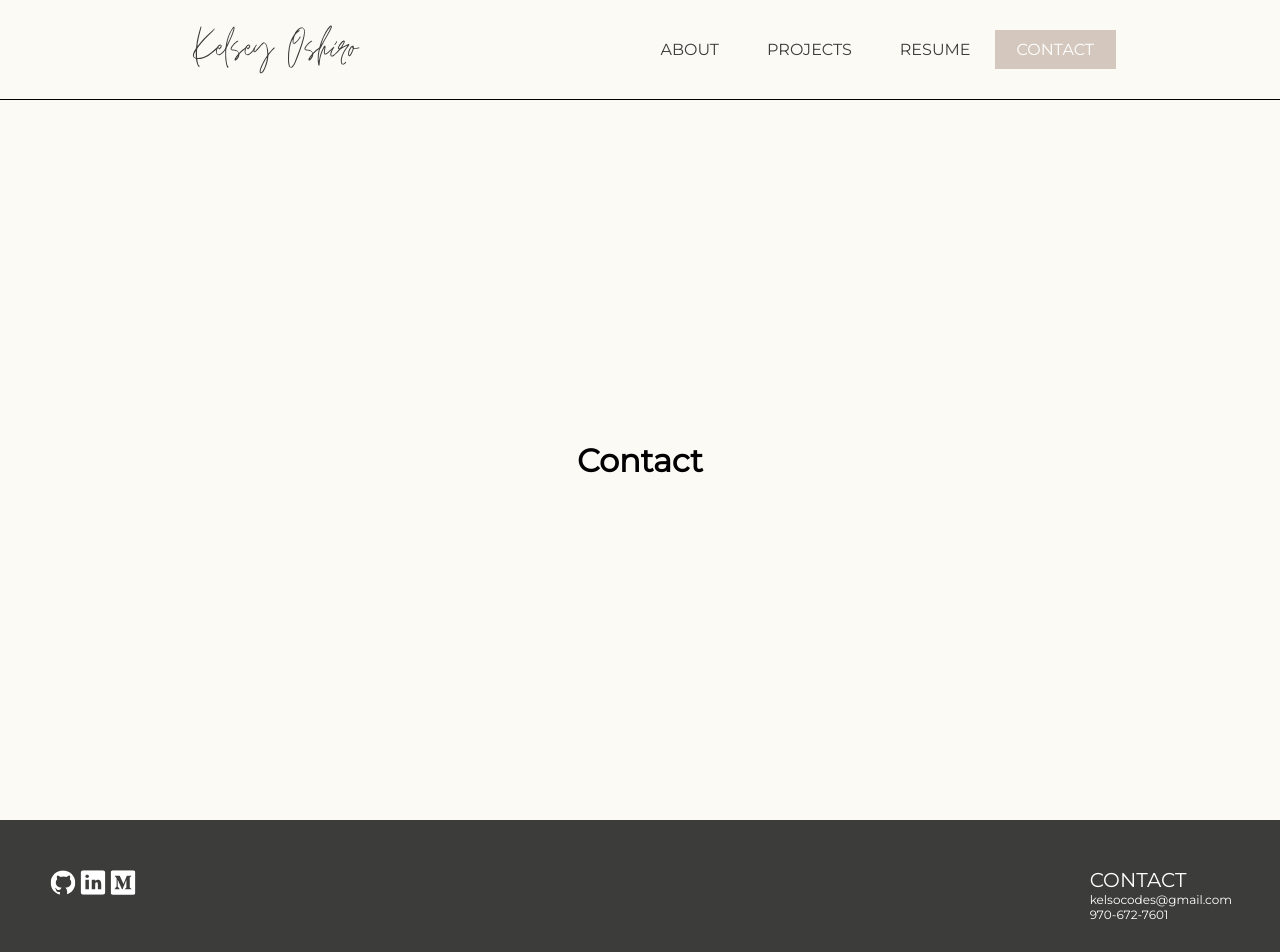
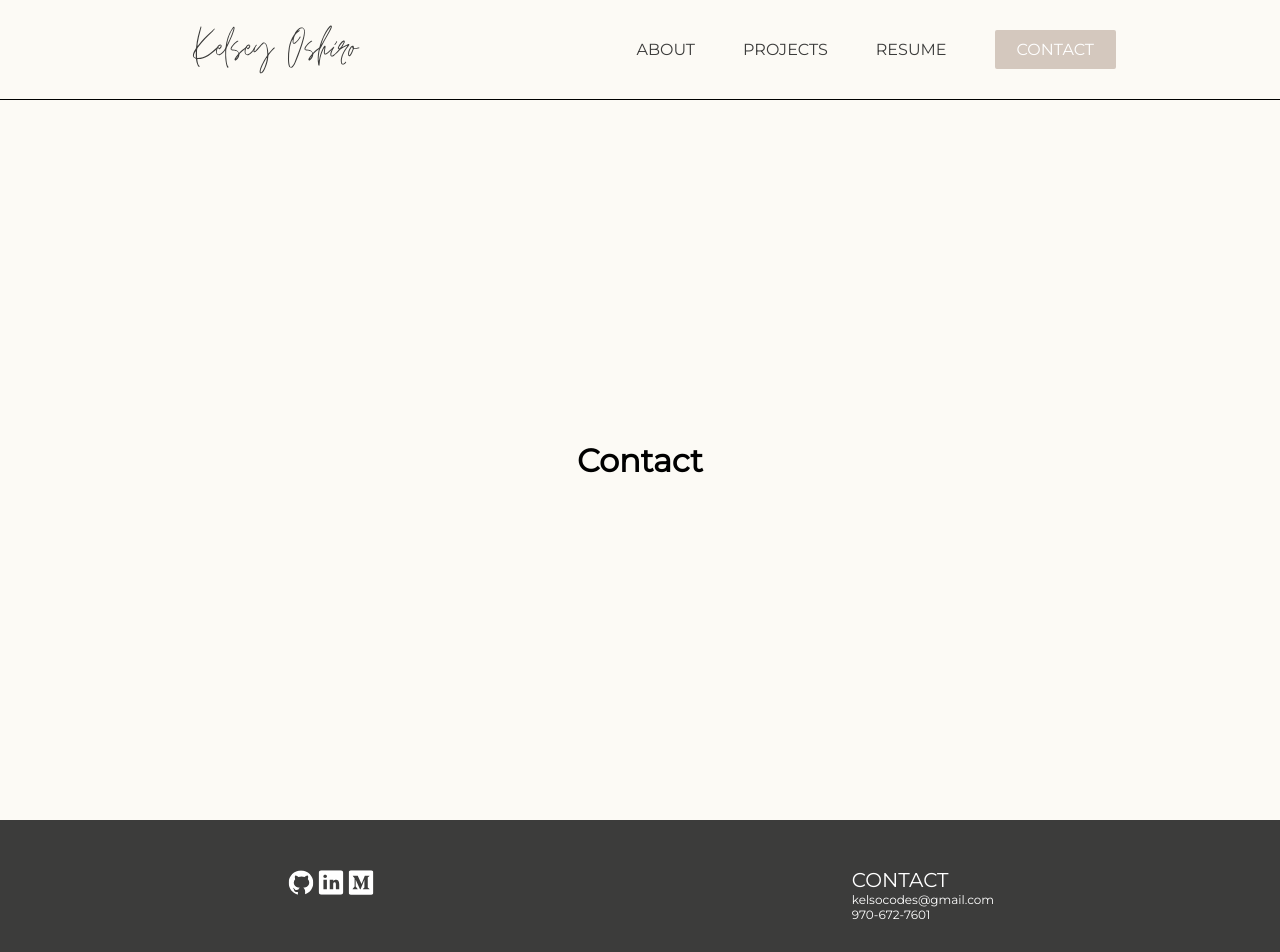
Before and after one commit to kelseymosh/portfolio-site, a React (Create React App) app: page /contact in a window 1280 px wide. Shown: the top 952 px of the page. Built offline with nearby package versions, Linux system fonts and the light colour scheme.

Commit message:
nav bar refactoring

```diff
--- a/src/components/Footer/FooterElements.js
+++ b/src/components/Footer/FooterElements.js
@@ -17,9 +17,9 @@ const iconStyle = css`
 export const FooterContainer = styled.footer`
     background-color: #3c3c3b;
     display: flex;
-    justify-content: space-between;
+    justify-content: space-around;
     padding : 48px 48px;
-    margin: 0 auto;
+    margin: auto;
 
     @media screen and (max-width: 768px) {
         display: none;
--- a/src/components/Navbar/NavbarElements.js
+++ b/src/components/Navbar/NavbarElements.js
@@ -34,7 +34,7 @@ export const NavLogoLink = styled(Link)`
     justify-self: flex-start;
     cursor: pointer;
     display: flex;
-    align-items:center;
+    align-items: center;
     margin-left: 24px;
 `;
 
@@ -100,16 +100,15 @@ export const NavLink = styled(Link)`
 export const NavBtn = styled.nav`
     display: flex;
     align-items: center;
-    margin-right: 24px;
+    margin: 0 24px;
 
     @media screen and (max-width: 768px) {
         display: none;
     }
 `
 export const NavBtnLink = styled(Link)`
-    /* border-radius: 4px; */
+    border-radius: 2px;
     background: #d4c8be;
-    /* background: #c0cfb2; */
     padding: 10px 22px;
     color: #fff;
     border: none;
--- a/src/components/Navbar/index.js
+++ b/src/components/Navbar/index.js
@@ -34,9 +34,6 @@ const Navbar = ({ toggle, open }) => {
                         <NavItem>
                             <NavLink to="/resume">RESUME</NavLink>
                         </NavItem>
-                        {/* <NavItem>
-                            <NavLink to="/contact">CONTACT</NavLink>
-                        </NavItem> */}
                         <NavBtn>
                             <NavBtnLink to="/contact">CONTACT</NavBtnLink>
                         </NavBtn>
--- a/src/components/ProjectsSection/ProjectsElements.js
+++ b/src/components/ProjectsSection/ProjectsElements.js
@@ -18,7 +18,7 @@ export const ProjectsHeaderWrapper = styled.div`
 `;
 
 export const ProjectsHeader = styled.div`
-    font-size: calc(30px + 0.25w);
+    font-size: calc(100% + 0.25vw);
 `;
 
 export const ProjectCardsContainer = styled.div`
```
Also changed, not shown: 1 other file (tests, documents, lock files or other folders).
